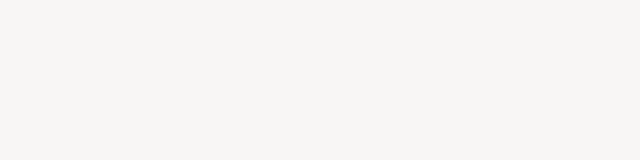
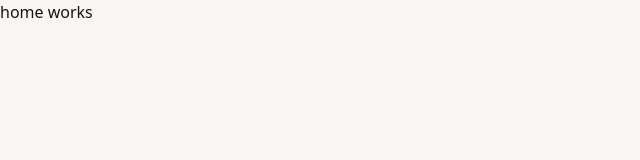
Before and after one commit to jccintr/delivroo-front-client-web-angular, an Angular app: page / in a window 1280 px wide. Shown: the top 160 px of the page, without its empty margins (0-640 px from the left). Built offline with nearby package versions, Linux system fonts and the light colour scheme.

Commit message:
criado netlify.toml

```diff
--- a/angular.json
+++ b/angular.json
@@ -23,7 +23,8 @@
             "assets": [
               {
                 "glob": "**/*",
-                "input": "public"
+                "input": "public",
+
               }
             ],
             "styles": [
--- a/src/app/components/home/home.component.html
+++ b/src/app/components/home/home.component.html
@@ -1 +1 @@
-<router-outlet />
+<p>home works</p>
--- a/src/app/components/home/home.component.ts
+++ b/src/app/components/home/home.component.ts
@@ -1,9 +1,9 @@
 import { Component } from '@angular/core';
-import { RouterOutlet } from '@angular/router';
+//import { RouterOutlet } from '@angular/router';
 
 @Component({
   selector: 'app-home',
-  imports: [RouterOutlet],
+  imports: [],
   templateUrl: './home.component.html',
   styleUrl: './home.component.css'
 })
```
Also changed, not shown: 1 other file (tests, documents, lock files or other folders).
